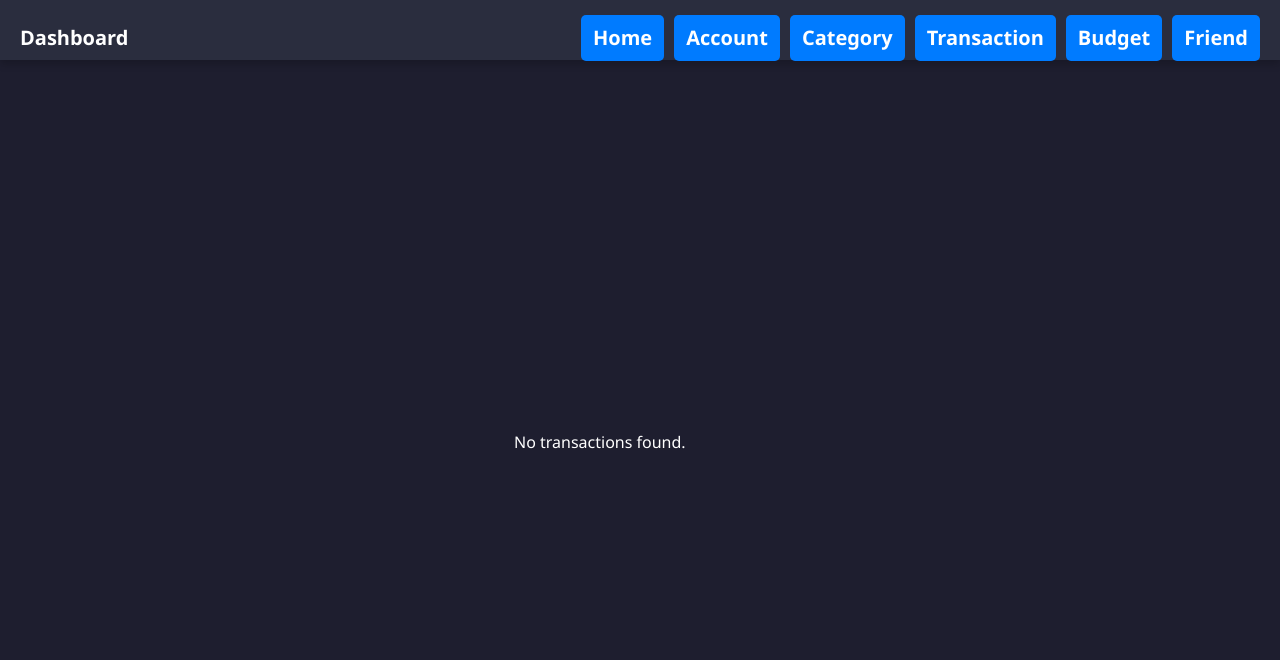
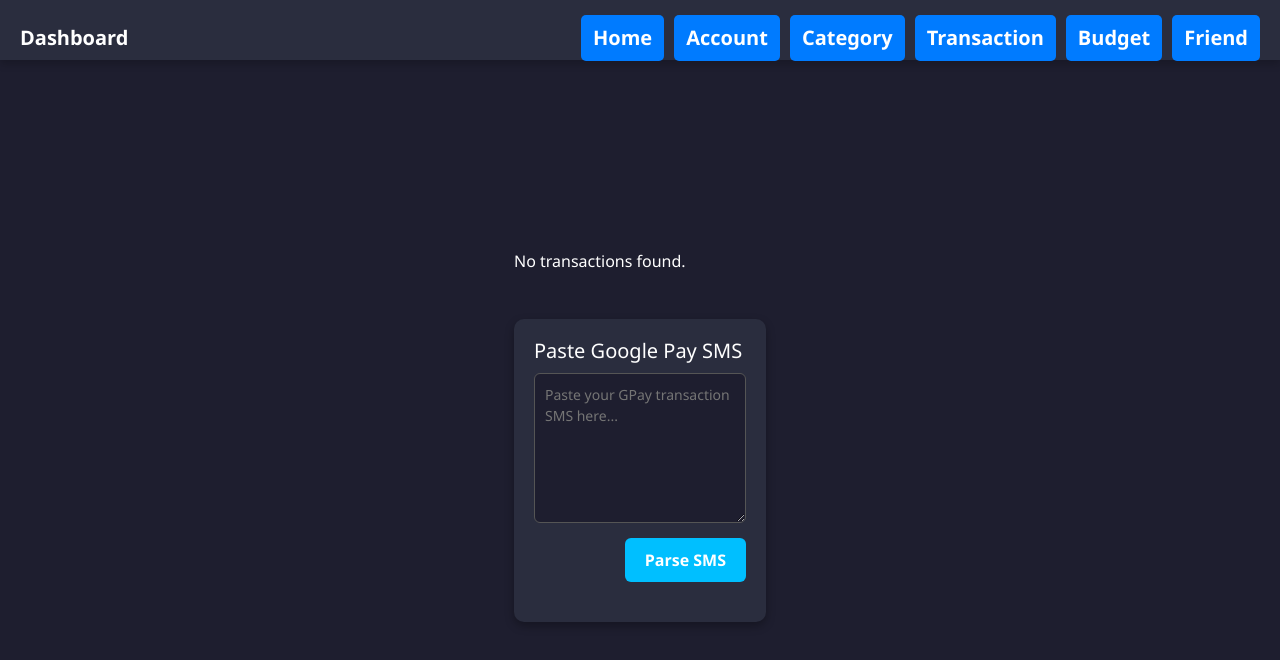
Before and after one commit to Parth152004/ExpensesTracker, a React (Vite) app in the folder ExpanseTracker/: page /dashboard in a window 1280 px wide. Shown: the top 660 px of the page. Built offline with nearby package versions, Linux system fonts and the light colour scheme.

Commit message:
add sms parser

```diff
--- a/ExpanseTracker/src/Component/Dashboard.css
+++ b/ExpanseTracker/src/Component/Dashboard.css
@@ -319,3 +319,56 @@ body {
     font-size: 18px;
   }
 }
+.sms-input-section {
+  background-color: #2a2d3e;
+  padding: 20px;
+  margin: 30px auto;
+  border-radius: 10px;
+  width: 90%;
+  max-width: 700px;
+  box-shadow: 0 4px 10px rgba(0,0,0,0.3);
+}
+
+.sms-input-section h2 {
+  margin-bottom: 10px;
+  font-size: 20px;
+  color: #ffffff;
+}
+
+.sms-input-wrapper {
+  display: flex;
+  flex-direction: column;
+  gap: 15px;
+}
+
+.sms-textarea {
+  width: 100%;
+  min-height: 150px;
+  padding: 10px;
+  background-color: #1e1e2f;
+  color: white;
+  border: 1px solid #555;
+  border-radius: 6px;
+  font-size: 14px;
+  resize: vertical;
+}
+
+.parse-btn {
+  align-self: flex-end;
+  padding: 10px 20px;
+  background-color: #00bfff;
+  border: none;
+  border-radius: 6px;
+  color: white;
+  font-weight: bold;
+  cursor: pointer;
+  transition: background-color 0.3s ease;
+}
+
+.parse-btn:hover {
+  background-color: #009acd;
+}
+
+.parsed-results {
+  margin-top: 20px;
+}
--- a/ExpanseTracker/src/Component/Dashboard.jsx
+++ b/ExpanseTracker/src/Component/Dashboard.jsx
@@ -8,6 +8,8 @@ function Dashboard() {
   const [transactions, setTransactions] = useState([]);
   const [loading, setLoading] = useState(false);
   const [hasMore, setHasMore] = useState(true);
+  const [smsInput, setSmsInput] = useState("");
+  const [parsedTransactions, setParsedTransactions] = useState([]);
 
   const userId = localStorage.getItem("userId"); // Get stored user ID
   const navigate = useNavigate();
@@ -34,8 +36,29 @@ const fetchTransactions = async () => {
     }
   };
 
+  const handleParseSms = () => {
+    const regex = /INR\s(?<amount>\d+\.\d{2})\s(?<type>debited|credited)\s*A\/c no\. (?<account>XX\d+)\s*(?<date>\d{2}-\d{2}-\d{2}),\s*(?<time>\d{2}:\d{2}:\d{2})[\s\S]*?\/(?<merchant>[A-Za-z0-9]+)/;
+    const lines = smsInput.split("\n");
+    const result = [];
+    console.log("hey you are in handleParseSms");
+
+    lines.forEach((line) => {
+      const match = line.match(/(?:debited|credited)/i);
+      const amountMatch = line.match(/INR\s?([\d,]+\.\d{2})/i);
+      if (match && amountMatch) {
+        result.push({
+          amount: parseFloat(amountMatch[1].replace(",", "")),
+          type: match[0],
+          raw: line
+        });
+      }
+    });
+    console.log(result)
+    setParsedTransactions(result);
+  };
 
   return (
+    <>
       <div className="dashboard-container">
         <Navbar title="Dashboard" />
 
@@ -55,6 +78,31 @@ const fetchTransactions = async () => {
           {loading && <p>Loading...</p>}
         </div>
       </div>
+
+      <div className="sms-input-section">
+        <h2>Paste Google Pay SMS</h2>
+        <div className="sms-input-wrapper">
+          <textarea
+            className="sms-textarea"
+            placeholder="Paste your GPay transaction SMS here..."
+            value={smsInput}
+            onChange={(e) => setSmsInput(e.target.value)}
+          />
+          <button className="parse-btn" onClick={handleParseSms}>Parse SMS</button>
+        </div>
+
+        {/* Show parsed results */}
+        <div className="parsed-results">
+          {parsedTransactions.map((tx, index) => (
+            <div key={index} className="transaction-item">
+              <p><strong>Amount:</strong> ₹{tx.amount}</p>
+              <p><strong>Type:</strong> {tx.type}</p>
+              <p><strong>Message:</strong> {tx.raw}</p>
+            </div>
+          ))}
+        </div>
+      </div>
+    </>
   );
 }
 
```
Lines whose indentation alone changed are shown as unchanged.
